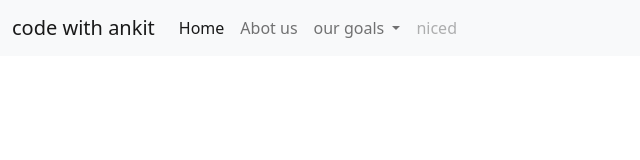
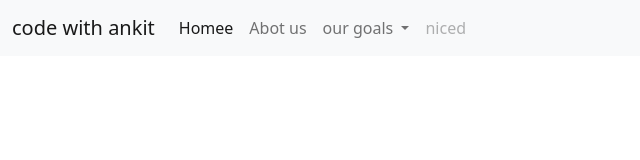
Before and after one commit to ankit99719/practice, a plain HTML site: page index.html in a window 1280 px wide. Shown: the full height of the page, 0-640 px from the left. Drawn offline with nearby package versions, Linux system fonts and the light colour scheme.

```diff
--- a/index.html
+++ b/index.html
@@ -20,7 +20,7 @@
           <div class="collapse navbar-collapse" id="navbarSupportedContent">
             <ul class="navbar-nav me-auto mb-2 mb-lg-0">
               <li class="nav-item">
-                <a class="nav-link active" aria-current="page" href="#">Home</a>
+                <a class="nav-link active" aria-current="page" href="#">Homee</a>
               </li>
               <li class="nav-item">
                 <a class="nav-link" href="#">Abot us</a>
```
